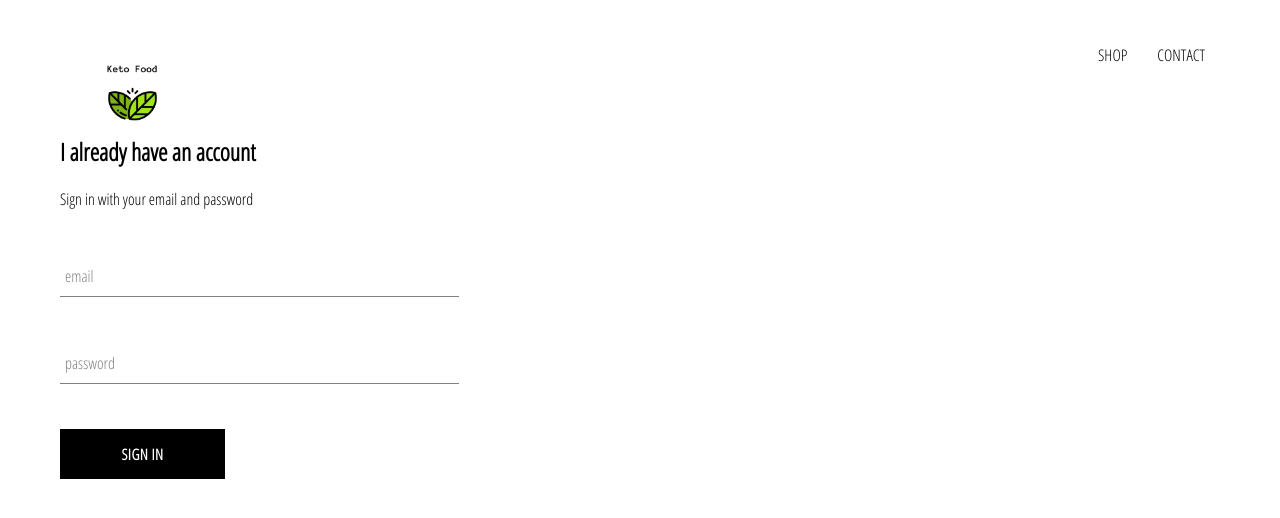
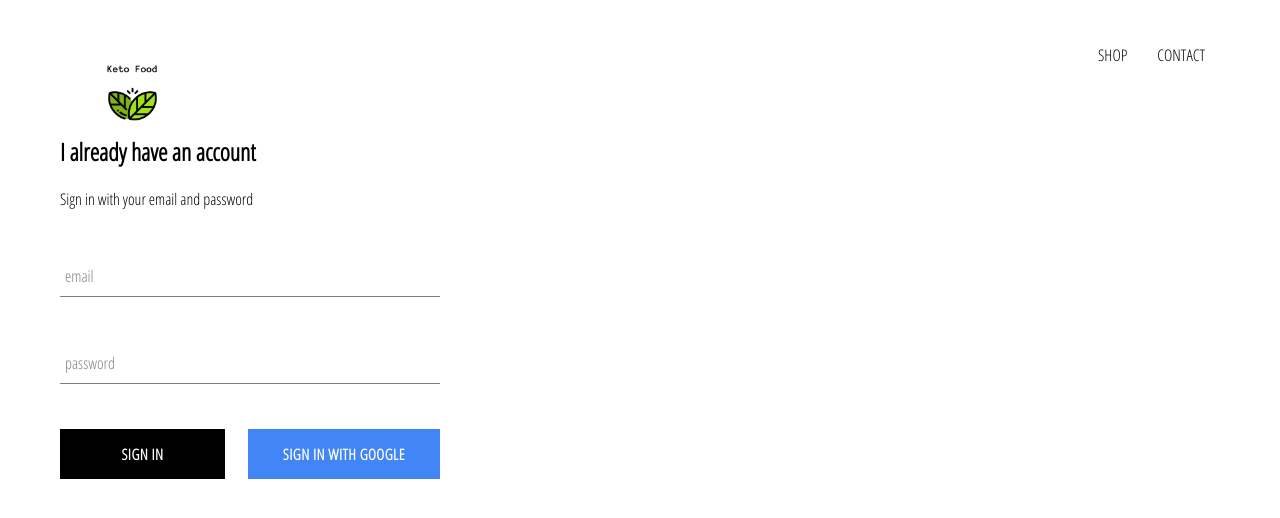
Before and after one commit to jatin707/ecom, a React (Create React App) app: page /signin in a window 1280 px wide. Shown: the top 518 px of the page. Built offline with nearby package versions, Linux system fonts and the light colour scheme; no server answers.

Commit message:
intergrated firebase into application, created sign in page with sign in component and sign in with Goggle

```diff
--- a/package.json
+++ b/package.json
@@ -6,6 +6,7 @@
     "@testing-library/jest-dom": "^5.12.0",
     "@testing-library/react": "^11.2.7",
     "@testing-library/user-event": "^12.8.3",
+    "firebase": "^8.6.3",
     "react": "^17.0.2",
     "react-dom": "^17.0.2",
     "react-router-dom": "^5.2.0",
--- a/src/App.css
+++ b/src/App.css
@@ -7,3 +7,7 @@
   text-decoration: none;
   color : black;
 }
+
+*{
+  box-sizing : border-box;
+}
--- a/src/App.js
+++ b/src/App.js
@@ -6,13 +6,37 @@
 import ShopPage from './pages/shop/shop.component';
 import SignInAndSignUpPage from './pages/sign-in-and-sign-up/sign-in-and-sign-up.component';
 import Header from './components/header/header.component';
+import { auth }  from './firebase/firebase.utils';
 
 
 
-function App() {
+class App extends React.Component {
+  constructor(){
+    super();
+
+    this.state = {
+      currentUser : null
+    }
+  }
+
+  unsubscribeFromAuth = null;
+
+  componentDidMount(){
+    this.unsubscribeFromAuth = auth.onAuthStateChanged(user => {
+     this.setState({ currentUser : user});
+
+
+   })
+  }
+
+  componentWillUnmount(){
+    this.unsubscribeFromAuth();
+  }
+
+  render(){
     return (
       <div>
-      <Header />
+        <Header currentUser={this.state.currentUser} />
         <Switch>
           <Route exact path='/' component= {HomePage} />
           <Route path = '/shop' component= {ShopPage} />
@@ -22,5 +46,6 @@
       </div>
     );
   }
+}
 
 export default App;
--- a/src/components/custom-button/custom-button.component.jsx
+++ b/src/components/custom-button/custom-button.component.jsx
@@ -3,8 +3,8 @@
 import './custom-button.styles.scss';
 
 
-const CustomButton = ({ children, ...otherProps}) => (
-  <button className='custom-button' { ...otherProps}>
+const CustomButton = ({ children, isGoogleSignIn, ...otherProps}) => (
+  <button className={`${isGoogleSignIn ? 'google-sign-in' : ''} custom-button`} { ...otherProps}>
     {children}
   </button>
 );
--- a/src/components/custom-button/custom-button.styles.scss
+++ b/src/components/custom-button/custom-button.styles.scss
@@ -19,4 +19,14 @@
     color: black;
     border: 1px solid black;
   }
+
+  &.google-sign-in {
+    background-color: #4285f4;
+    color : white;
+  }
+
+  &.hover {
+    background-color: #357ae8;
+    border: none;
+  }
 }
--- a/src/components/header/header.component.jsx
+++ b/src/components/header/header.component.jsx
@@ -1,12 +1,14 @@
 import React from 'react';
 
 import { Link } from 'react-router-dom'
+
+import { auth } from '../../firebase/firebase.utils';
 
 import logo from '../../assets/logo.png';
 
 import  './header.styles.scss';
 
-const Header = () =>(
+const Header = ({ currentUser}) =>(
   <div className='header'>
       <Link className='logo-container' to='/'>
         <logo className='logo'   />
@@ -16,6 +18,12 @@
       <div className='options'>
         <Link className='option' to='/shop'> SHOP</Link>
         <Link className='option' to='/shop'> CONTACT</Link>
+        {
+          currentUser ?
+          <div className='option' onClick={() => auth.signOut()}>SIGN OUT</div>
+          :
+          <link className='option' to='/signin'/>
+        }
       </div>
   </div>
 )
--- a/src/components/header/header.styles.scss
+++ b/src/components/header/header.styles.scss
@@ -20,6 +20,7 @@
 
     .option {
       padding: 10px 15px;
+      cursor : pointer;
     }
   }
 }
--- a/src/components/sign-in/sign-in.component.jsx
+++ b/src/components/sign-in/sign-in.component.jsx
@@ -2,6 +2,8 @@
 
 import FormInput from '../form-input/form-input.component';
 import CustomButton from '../custom-button/custom-button.component';
+
+import { signInWithGoogle } from '../../firebase/firebase.utils';
 
 import './sign-in.styles.scss';
 
@@ -54,10 +56,11 @@
             required
           />
 
+          <div className='buttons'>
+            <CustomButton type = 'submit'> Sign in </CustomButton>
+            <CustomButton onClick={signInWithGoogle} isGoogleSignIn> Sign in with Google </CustomButton>
+          </div>
 
-          <CustomButton type="submit">
-            Sign in
-          </CustomButton>
 
         </form>
       </div>
--- a/src/components/sign-in/sign-in.styles.scss
+++ b/src/components/sign-in/sign-in.styles.scss
@@ -1,5 +1,5 @@
 .sign-in {
-  width: 30vw;
+  width: 380px;
   display: flex;
   flex-direction : column;
 
@@ -8,4 +8,9 @@
   .title{
     margin: 10px 0;
   }
+
+  .buttons {
+    display: flex;
+    justify-content: space-between;
+  }
 }
--- /dev/null
+++ b/src/firebase/firebase.utils.js
@@ -0,0 +1,27 @@
+import firebase from 'firebase/app';
+import 'firebase/firestore';
+import 'firebase/auth';
+
+const config = {
+
+    apiKey: "AIzaSyDPfL01ECYRwyWR2cqoqoOzxhgHuTYhGdI",
+    authDomain: "ecom-db-0.firebaseapp.com",
+    projectId: "ecom-db-0",
+    storageBucket: "ecom-db-0.appspot.com",
+    messagingSenderId: "738691435337",
+    appId: "1:738691435337:web:3167f475fec5c049616898",
+    measurementId: "G-FDGC3XRTPY"
+
+};
+
+firebase.initializeApp(config);
+
+export const auth = firebase.auth();
+export const firestore = firebase.firestore();
+
+const provider = new firebase.auth.GoogleAuthProvider();
+provider.addScope('https://www.googleapis.com/auth/contacts.readonly');
+provider.setCustomParameters({ 'login_hint': 'user@example.com' });
+export const signInWithGoogle = () => auth.signInWithPopup(provider);
+
+export default firebase;
```
Also changed, not shown: 1 other file (tests, documents, lock files or other folders). Lines whose indentation alone changed are shown as unchanged.
